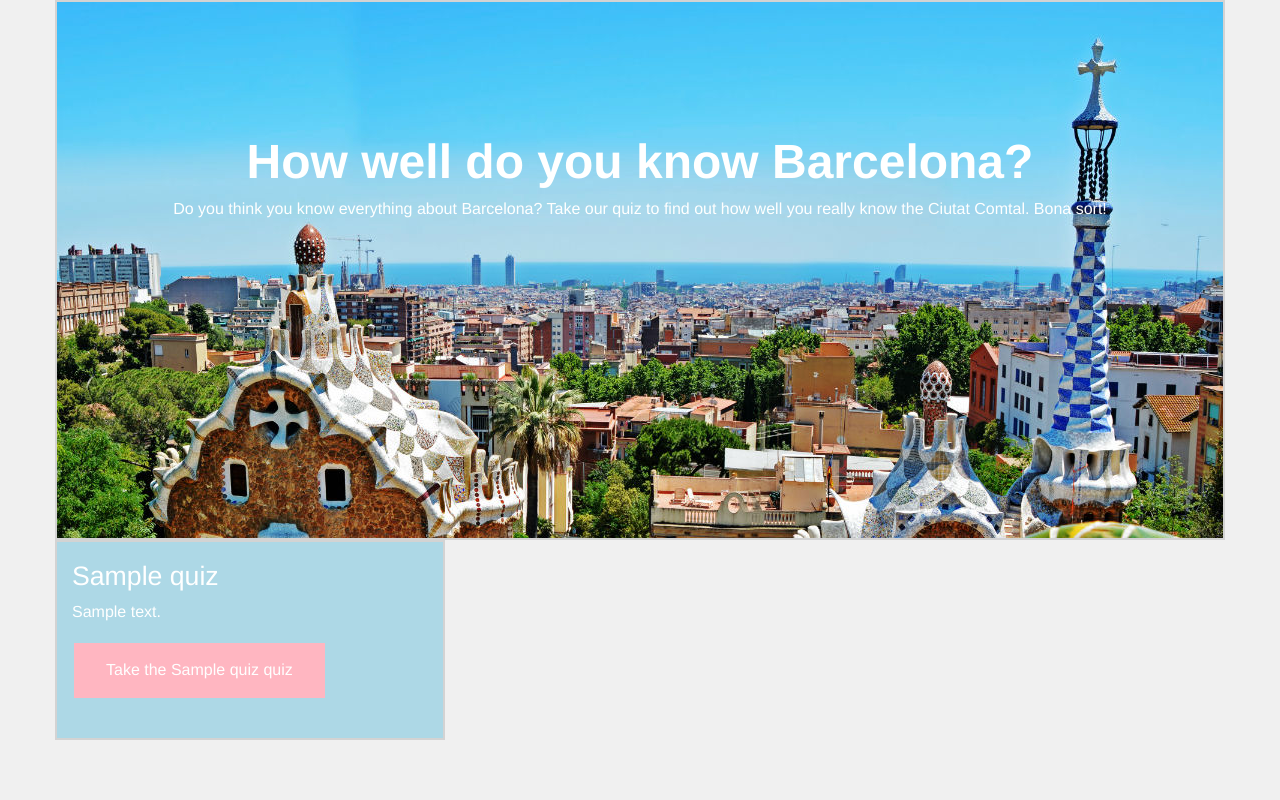
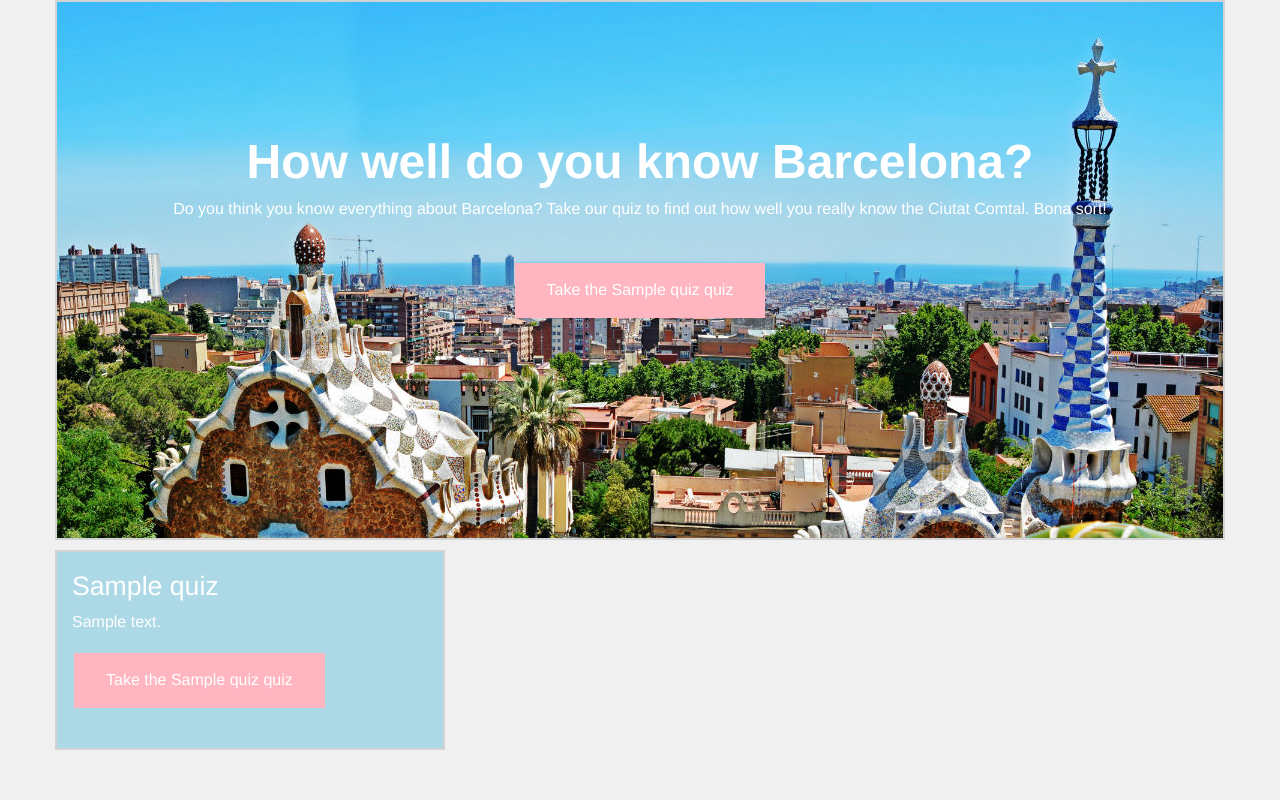
Before and after one commit to Vertsi/quizproject, a Django app: page / in a window 1280 px wide. Run offline with Django 3.2, Linux system fonts and the light colour scheme; tables that the repository leaves empty hold one stand-in row (values such as "Sample post"); some libraries are stand-ins or nearby versions.

Commit message:
Quiz final

```diff
--- a/quiz/templates/results.html
+++ b/quiz/templates/results.html
@@ -24,7 +24,7 @@
 		Oops! You got {{ correct }} out of {{ total }} right.
 	{% endif %}
 	</h2>
-		<p class = "text_over_image image2">Still think you know everything about Barcelona? Take another quiz to find out how well you really know the Ciutat Comtal or go back to <br>
+		<p class = "text_over_image image2">Still think you know everything about Barcelona? Take another quiz to find out how well you really know the Ciutat Comtal or go back to <br><br>
  <a href="{% url 'start_page' %}"><input type="submit" Value="Start page"></a>
 	</p>
 	</div>
--- a/quiz/templates/start.html
+++ b/quiz/templates/start.html
@@ -14,8 +14,17 @@
 		<div class="row">
 			<div class="col-md-12 column1">
 	<h1 class = "text_over_image image1">How well do you know Barcelona?</h1>
-		<p class = "text_over_image image2">Do you think you know everything about Barcelona? Take our quiz to find out how well you really know the Ciutat Comtal. Bona sort!<br>
+		<p class = "text_over_image image2">Do you think you know everything about Barcelona? Take our quiz to find out how well you really know the Ciutat Comtal. Bona sort!<br><br>
 		</p>
+
+		<div class = "text_over_image image3">
+			{% for quiz in quizzes %}
+			<div>
+				<a href="{% url 'quiz_page' quiz.quiz_number %}"><input type="submit" Value="Take the {{ quiz.name }} quiz"></a>
+			</div>
+			{% endfor %}
+		</div>
+
 	</div>
 </div>
 		<div class="row">
--- a/static/style.css
+++ b/static/style.css
@@ -14,7 +14,6 @@ h2 {
 }
 p {
 	padding-bottom: 5px;
-	color: rgb(255, 255, 255);
 }
 a {
 	color: rgb(51, 102, 255);
@@ -30,38 +29,14 @@ a {
     text-align: center;
 }
 
-/*
-.image1 {
-    position: absolute;
-    margin: auto;
-    top: 0;
-    left:0;
-    right:0;
-    bottom:0;
-    height: 350px;
+.image3 {
+    padding-top: 0%;
+    text-align: center;
 }
 
-.image2 {
-    position: absolute;
-    margin: auto;
-    top: 0;
-    left:0;
-    right:0;
-    bottom:0;
-    height: 200px;
-} */
-
-.image3 {
-    position: absolute;
-    margin: auto;
-    margin-left: 180px;
-    top: 0;
-    left:0;
-    right:0;
-    bottom:0;
-    height: 200px;
+.row {
+    padding-bottom: 10px;
 }
-
 
 
 .column1 {
@@ -69,21 +44,12 @@ a {
 	background-image: url(/static/Barcelona.jpg);
 	min-height: 540px;
 	border: 2px solid rgb(211, 211, 211);
-
 }
 .column2 {
 	background: lightblue;
 	height: 200px;
 	border: 2px solid rgb(211, 211, 211);
 
-}
-.column3 {
-	background:lightyellow;
-	height: 200px;
-}
-.column4 {
-	background:lightblue;
-	height: 200px;
 }
 
 input[type="submit"] {
```
Also changed, not shown: quiz/templates/question.html (+4 -5 lines).
